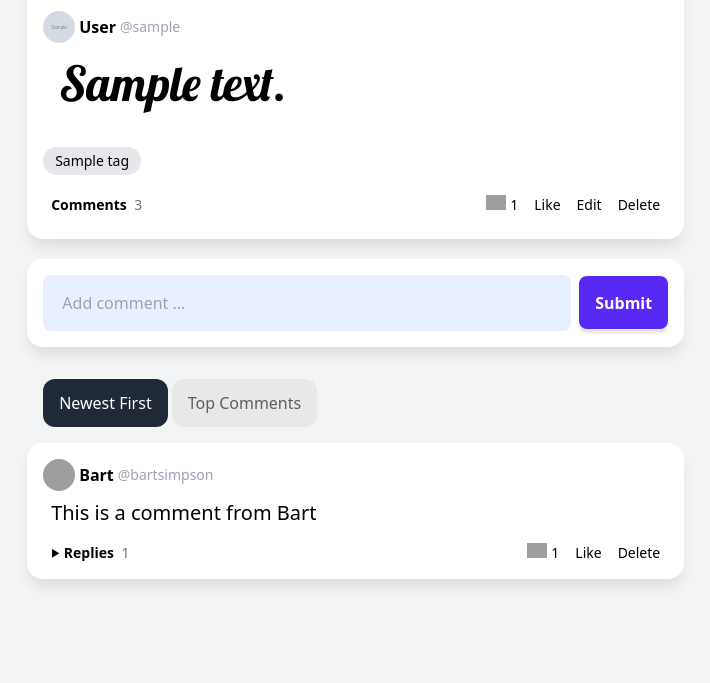
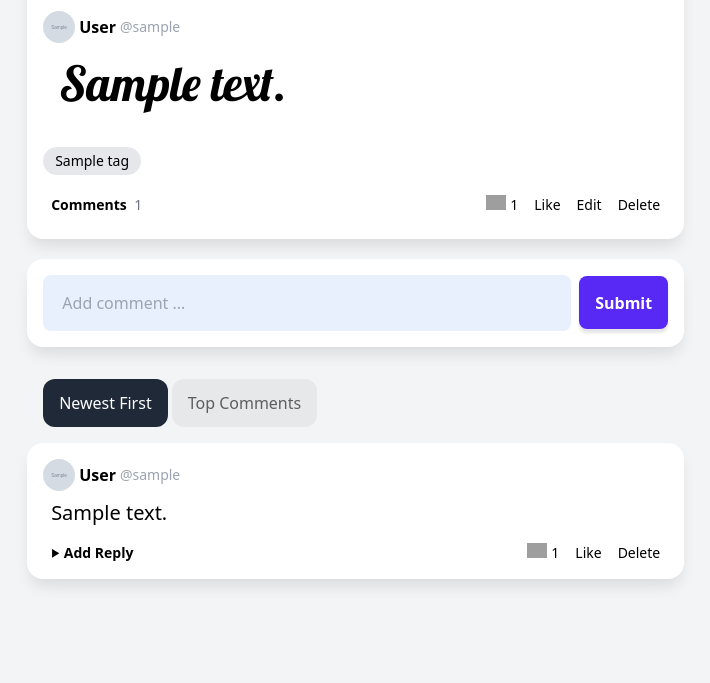
Before and after one commit to duca-meneses/frame, a Django app: page /post/1/ in a window 1280 px wide. Shown: the part 974-1657 px from the top of the page, without its empty margins (79-789 px from the left). Run offline with Django 5.2, Linux system fonts and the light colour scheme; a user stored in the database is signed in; tables that the repository leaves empty hold one stand-in row (values such as "Sample post"); grey boxes marked "Sample" are stand-in pictures; some libraries are stand-ins or nearby versions; grey boxes are pictures that could not be loaded.

Commit message:
feat: Added system of comments and replies

```diff
--- a/frame/apps/posts/admin.py
+++ b/frame/apps/posts/admin.py
@@ -1,6 +1,8 @@
 from django.contrib import admin
 
-from .models import Post, Tag
+from .models import Comment, Post, Reply, Tag
 
 admin.site.register(Post)
 admin.site.register(Tag)
+admin.site.register(Comment)
+admin.site.register(Reply)
--- a/frame/apps/posts/forms.py
+++ b/frame/apps/posts/forms.py
@@ -1,7 +1,7 @@
 from django import forms
 from django.forms import ModelForm
 
-from .models import Post
+from .models import Comment, Post, Reply
 
 
 class PostCreateForm(ModelForm):
@@ -38,3 +38,28 @@ class PostEditForm(ModelForm):
                 attrs={'rows': 3, 'class': 'font1 text-4xl'}),
             'tags': forms.CheckboxSelectMultiple(),
         }
+
+
+class CommentCreateForm(ModelForm):
+    class Meta:
+        model = Comment
+        fields = ['body']
+        widgets = {
+            'body': forms.TextInput(attrs={'placeholder': 'Add comment ...'}),
+        }
+        labels = {
+            'body': ''
+        }
+
+
+class ReplyCreateForm(ModelForm):
+    class Meta:
+        model = Reply
+        fields = ['body']
+        widgets = {
+            'body': forms.TextInput(attrs={
+                'placeholder': 'Add reply ...', 'class': '!text-sm'}),
+        }
+        labels = {
+            'body': ''
+        }
--- a/frame/apps/posts/views.py
+++ b/frame/apps/posts/views.py
@@ -8,8 +8,8 @@ from django.shortcuts import (
     render,
 )
 
-from .forms import PostCreateForm, PostEditForm
-from .models import Post, Tag
+from .forms import CommentCreateForm, PostCreateForm, PostEditForm, ReplyCreateForm
+from .models import Comment, Post, Reply, Tag
 
 
 def home_view(request, tag=None):
@@ -97,4 +97,68 @@ def post_edit_view(request, pk):
 
 def post_page_view(request, pk):
     post = get_object_or_404(Post, id=pk)
-    return render(request, 'apps/posts/post_page.html', {'post': post})
+
+    commentform = CommentCreateForm()
+    replyform = ReplyCreateForm()
+
+    context = {
+        'post': post,
+        'commentform': commentform,
+        'replyform': replyform
+    }
+
+    return render(request, 'apps/posts/post_page.html', context)
+
+
+@login_required
+def comment_sent(request, pk):
+    post = get_object_or_404(Post, id=pk)
+
+    if request.method == 'POST':
+        form = CommentCreateForm(request.POST)
+        if form.is_valid():
+            comment = form.save(commit=False)
+            comment.author = request.user
+            comment.parent_post = post
+            comment.save()
+
+    return redirect('post', post.id)
+
+
+@login_required
+def comment_delete_view(request, pk):
+    post = get_object_or_404(Comment, id=pk, author=request.user)
+
+    if request.method == 'POST':
+        post.delete()
+        messages.success(request, 'Mensagem deletada com sucesso')
+        return redirect('post', post.parent_post.id)
+
+    return render(request, 'apps/posts/comment_delete.html', {'comment': post})
+
+
+@login_required
+def reply_sent(request, pk):
+    comment = get_object_or_404(Comment, id=pk)
+
+    if request.method == 'POST':
+        form = ReplyCreateForm(request.POST)
+        if form.is_valid():
+            reply = form.save(commit=False)
+            reply.author = request.user
+            reply.parent_comment = comment
+            reply.save()
+
+    return redirect('post', comment.parent_post.id)
+
+
+@login_required
+def reply_delete_view(request, pk):
+    reply = get_object_or_404(Reply, id=pk, author=request.user)
+
+    if request.method == 'POST':
+        reply.delete()
+        messages.success(request, 'Resposta deletada com sucesso')
+        return redirect('post', reply.parent_comment.parent_post.id)
+
+    return render(request, 'apps/posts/reply_delete.html', {'reply': reply})
--- a/frame/core/urls.py
+++ b/frame/core/urls.py
@@ -15,11 +15,15 @@ Including another URLconf
     2. Add a URL to urlpatterns:  path('blog/', include('blog.urls'))
 """
 from apps.posts.views import (
+    comment_delete_view,
+    comment_sent,
     home_view,
     post_create_view,
     post_delete_view,
     post_edit_view,
     post_page_view,
+    reply_delete_view,
+    reply_sent,
 )
 from apps.users.views import (
     profile_delete_view,
@@ -45,6 +49,11 @@ urlpatterns = [
     path('profile/edit/', profile_edit_view, name='profile-edit'),
     path('profile/delete/', profile_delete_view, name='profile-delete'),
     path('profile/onboarding/', profile_edit_view, name='profile-onboarding'),
+    path('commentsent/<pk>', comment_sent, name='comment-sent'),
+    path('comment/delete/<pk>', comment_delete_view, name='comment-delete'),
+    path('reply-sent/<pk>', reply_sent, name='reply-sent'),
+    path('reply/delete/<pk>', reply_delete_view, name='reply-delete'),
+
 ]
 
 urlpatterns += static(settings.MEDIA_URL, document_root=settings.MEDIA_ROOT)
--- /dev/null
+++ b/frame/templates/apps/posts/comment.html
@@ -0,0 +1,58 @@
+{% load static %}
+<comment class="card p-4 !mb-4">
+    <div class="flex justify-between items-center">
+        {% if comment.author %}
+
+        <a class="flex items-center gap-1 mb-2" href="{% url "userprofile" comment.author.username %}">
+            <img class="w-8 h-8 object-cover rounded-full" src="{{ comment.author.profile.avatar }}">
+            <span class="font-bold hover:underline">{{ comment.author.profile.name}}</span>
+            <span class="text-sm font-normal text-gray-400">@{{ comment.author.username }}</span>
+        </a>
+        {% else %}
+        <div class="flex items-center gap-1 mb-4">
+            <img class="w-8 h-8 object-cover rounded-full "src="{% static 'images/avatar_default.svg' %}">
+            <span class="text-gray-500">no author </span>
+        </div>
+        {% endif %}
+    </div>
+    <p class="text-xl px-2">
+        {{ comment.body}}
+    </p>
+    <div x-data="{ repliesOpen: false }" class="flex items-center justify-between flex-wrap text-sm px-2">
+        <a @click="repliesOpen = !repliesOpen" class="font-bold hover:underline cursor-pointer">
+            <div class="inline-block" x-bind:class="repliesOpen && 'rotate-90 duration-300'">
+                <svg transform ="rotate(90)" width="9" height="9" viewBox="0 0 25 25">
+                    <path d="M24 22h-24l12-20z"/>
+                </svg>
+            </div>
+            {% if comment.replies.count %}
+            Replies
+            <span class="font-light text-gray-500 ml-1">{{ comment.replies.count }}</span>
+            {% else %}
+                {% if user.is_authenticated %} Add Reply {% endif %}
+            {% endif %}
+        </a>
+        <div class="flex items-center gap-4 [&>a:hover]:underline">
+            <div class="flex items-center gap-1">
+                <img class="w-5 -mt-1" src="https://img.icons8.com/small/24/000000/fire-heart.png">
+                1
+            </div>
+            <a href="">Like</a>
+            {% if user.is_authenticated and comment.author == user %}
+            <a href="{% url "comment-delete" comment.id %}">Delete</a>
+            {% endif %}
+        </div>
+
+        <div x-show="repliesOpen" x-cloak class="basis-full mt-3 pl-8 grid grid-cols-1">
+            {% for reply in comment.replies.all %}
+            {% include "apps/posts/reply.html" %}
+            {% endfor %}
+
+            <form method="POST" action="{% url 'reply-sent' comment.id %}" class="replyform flex justify-between" autocomplete="off">
+                {% csrf_token %}
+                {{ replyform }}
+                <button class="block" type="submit">Submit</button>
+            </form>
+        </div>
+    </div>
+</comment>
--- a/frame/templates/apps/posts/post.html
+++ b/frame/templates/apps/posts/post.html
@@ -28,8 +28,14 @@
         </div>
         <div class="flex items-center justify-between text-sm px-2">
             <a class="font-bold hover:underline" href="{% url 'post' post.id %}">
+                {% if post.comments.count %}
                 Comments
-                <span class="font-light text-gray-500 ml-1">3</span>
+                <span class="font-light text-gray-500 ml-1">{{ post.comments.count }}</span>
+                {% else %}
+                    {% if user.is_authenticated %}
+                    Add comment
+                    {% endif %}
+                {% endif %}
             </a>
             <div class="flex items-center gap-4 [&>a:hover]:underline">
                 <div class="flex items-center gap-1">
--- a/frame/templates/apps/posts/post_page.html
+++ b/frame/templates/apps/posts/post_page.html
@@ -5,12 +5,14 @@
 {% include 'apps/posts/post.html' %}
 
 <div class="card !pb-0 -mt-3">
-    <form method="POST" class="flex items-center p-4" autocomplete="off">
-        <input type="text" name="comment" placeholder="Add comment ..." maxlength="150">
+    <form method="POST" action="{% url 'comment-sent' post.id %}" class="flex items-center p-4" autocomplete="off">
+        {% csrf_token %}
+        {{ commentform}}
         <button @click="open = false" class="block ml-2" type="submit">Submit</button>
     </form>
 </div>
 
+{% if post.comments.count %}
 <div class="mb-20">
     <div id="tabs" class="ml-4 flex gap-1 mb-4">
         <a class="tab selected">Newest First</a>
@@ -18,71 +20,12 @@
     </div>
 
     <div id="tab-contents">
-
-        <comment class="card p-4 !mb-4">
-            <div class="flex justify-between items-center">
-                <a class="flex items-center gap-1 mb-2" href="">
-                    <img class="w-8 h-8 object-cover rounded-full" src="https://img.icons8.com/small/96/A9A9A9/happy.png">
-                    <span class="font-bold hover:underline">Bart</span>
-                    <span class="text-sm font-normal text-gray-400">@bartsimpson</span>
-                </a>
-            </div>
-            <p class="text-xl px-2">
-                This is a comment from Bart
-            </p>
-            <div x-data="{ repliesOpen: false }" class="flex items-center justify-between flex-wrap text-sm px-2">
-                <a @click="repliesOpen = !repliesOpen" class="font-bold hover:underline cursor-pointer">
-                    <div class="inline-block" x-bind:class="repliesOpen && 'rotate-90 duration-300'">
-                        <svg transform ="rotate(90)" width="9" height="9" viewBox="0 0 25 25">
-                            <path d="M24 22h-24l12-20z"/>
-                        </svg>
-                    </div>
-                    Replies
-                    <span class="font-light text-gray-500 ml-1">1</span>
-                </a>
-                <div class="flex items-center gap-4 [&>a:hover]:underline">
-                    <div class="flex items-center gap-1">
-                        <img class="w-5 -mt-1" src="https://img.icons8.com/small/24/000000/fire-heart.png">
-                        1
-                    </div>
-                    <a href="">Like</a>
-                    <a href="">Delete</a>
-                </div>
-
-                <div x-show="repliesOpen" x-cloak class="basis-full mt-3 pl-8 grid grid-cols-1">
-
-                    <reply class="flex items-end justify-between py-4 border-t">
-                        <div class="flex">
-                            <a href="">
-                                <img class="w-8 h-8 object-cover rounded-full mr-2" src="https://img.icons8.com/small/96/A9A9A9/happy.png">
-                            </a>
-                            <div class="w-fit">
-                                <a class="block" href="">
-                                    <span class="font-bold hover:underline">Homer</span>
-                                    <span class="text-sm text-gray-400">@homersimpson</span>
-                                </a>
-                                <div class="mr-3">This is a reply from Homer</div>
-                            </div>
-                        </div>
-                        <div class="flex items-center gap-4 [&>a:hover]:underline">
-                            <div class="flex items-center gap-1">
-                                <img class="w-5 -mt-1" src="https://img.icons8.com/small/24/000000/fire-heart.png">
-                                1
-                            </div>
-                            <a href="">Like</a>
-                            <a href="">Delete</a>
-                        </div>
-                    </reply>
-
-                    <form method="POST" class="replyform flex justify-between" autocomplete="off">
-                        <input type="text" name="reply" placeholder="Add reply ..." maxlength="150">
-                        <button class="block" type="submit">Submit</button>
-                    </form>
-                </div>
-            </div>
-        </comment>
+        {% for comment in post.comments.all %}
+        {% include "apps/posts/comment.html" %}
+        {% endfor %}
 
     </div>
 </div>
+{% endif %}
 
 {% endblock %}
--- a/frame/templates/base.html
+++ b/frame/templates/base.html
@@ -111,6 +111,9 @@
             align-items: center;
             margin-bottom: 0.5rem;
         }
+        form #id_body {
+
+        }
         form[action="/accounts/signup/"] ul {
             @apply hidden
         }
@@ -119,6 +122,12 @@
         }
         form[action="/accounts/login/"] a {
             @apply underline underline-offset-2
+        }
+        form div {
+            @apply flex-grow
+        }
+        #id_body {
+            @apply w-full
         }
         content a:hover {
             @apply text-indigo-500
```
Also changed, not shown: frame/apps/posts/models.py (+54 -0 lines), frame/templates/apps/posts/comment_delete.html (added, +17 -0 lines), frame/templates/apps/posts/reply.html (added, +33 -0 lines), frame/templates/apps/posts/reply_delete.html (added, +22 -0 lines), frame/apps/posts/migrations/0007_comment.py (added), frame/apps/posts/migrations/0008_alter_comment_options_reply.py (added).
